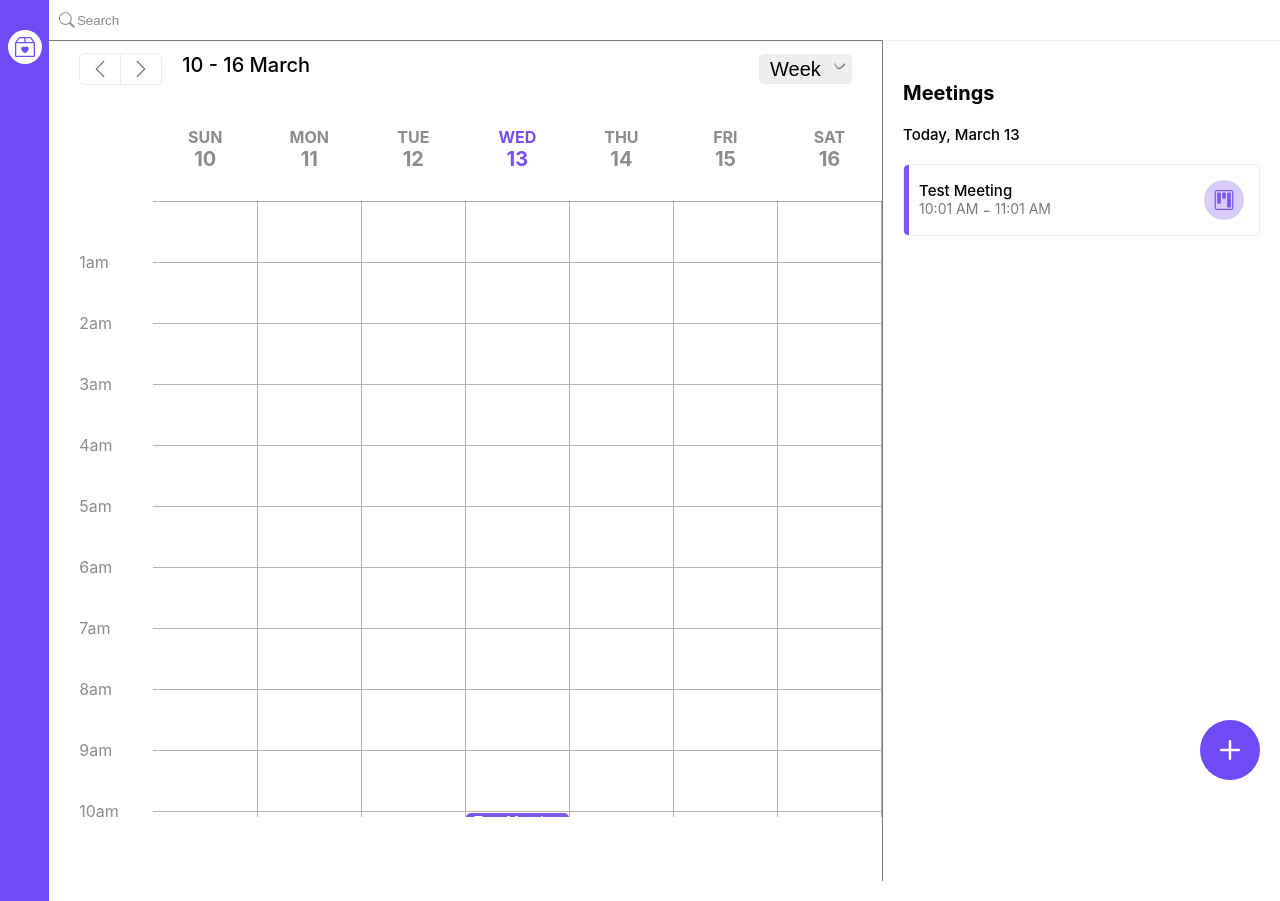
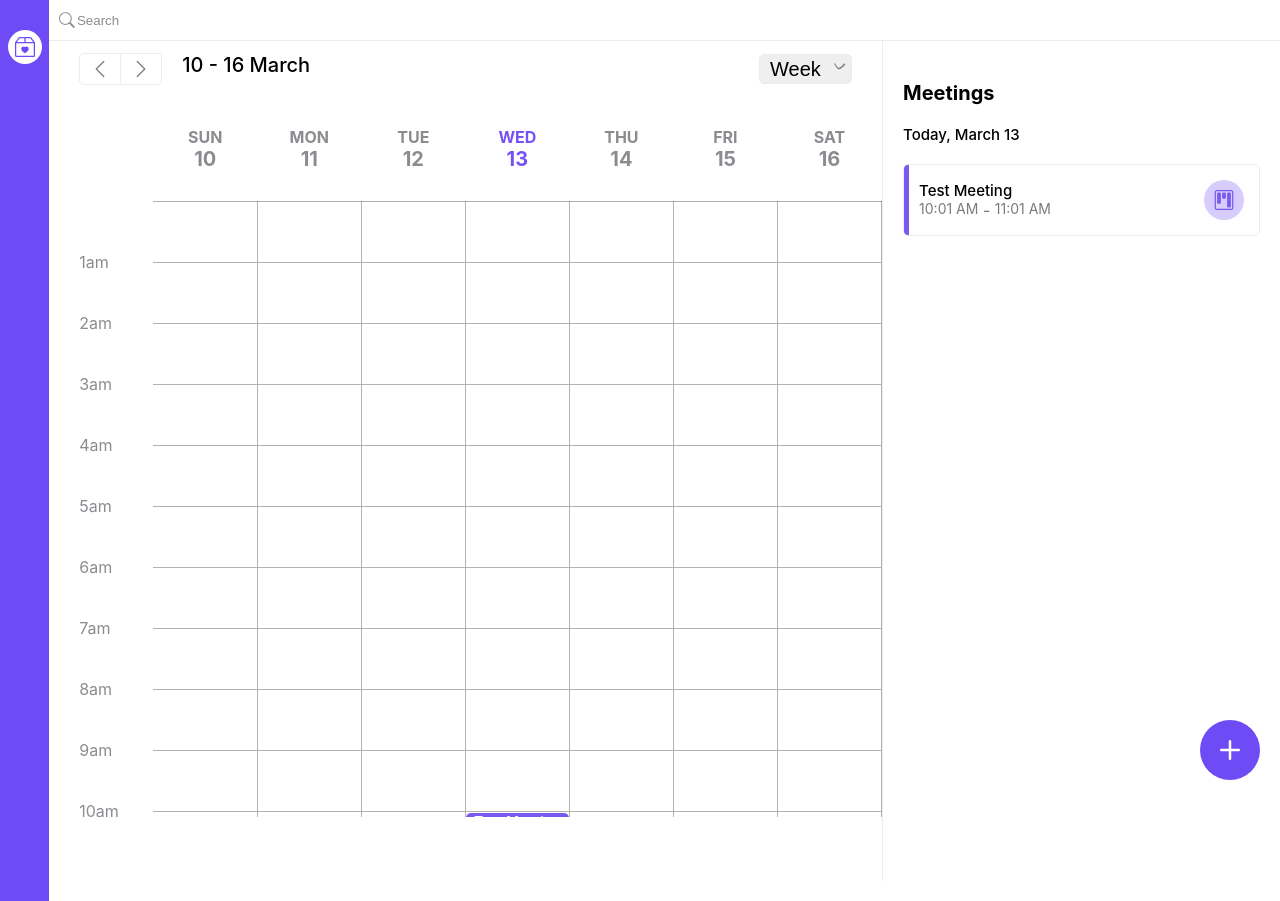
Before and after one commit to YroslavOne/meeting-calendar, a React app in the folder my-app/: page / in a window 1280 px wide. Built offline with nearby package versions, Linux system fonts and the light colour scheme.

Commit message:
17.00 13.03.2024

```diff
--- a/my-app/src/components/Consist.js
+++ /dev/null
@@ -1,4 +0,0 @@
-export const SCREEN = {
-  SCREEN_WEEK: "SCREEN_WEEK",
-  SCREEN_MONTH: "SCREEN_MONTH",
-};
--- /dev/null
+++ b/my-app/src/components/Constants.js
@@ -0,0 +1,90 @@
+import { v4 as uuidv4 } from "uuid";
+import {
+  ChatRight,
+  Kanban,
+  Motherboard,
+  Telephone,
+} from "react-bootstrap-icons";
+
+export const SCREEN = {
+  SCREEN_WEEK: "SCREEN_WEEK",
+  SCREEN_MONTH: "SCREEN_MONTH",
+};
+
+export const ChangeMeetingStart = {
+  name: "New meeting",
+  typeMeeting: {
+    background: "122, 89, 240, 0.3",
+    color: "122, 89, 240, 1",
+    name: "Project meeting",
+  },
+  Date: [new Date().getFullYear(), new Date().getMonth(), new Date().getDate()],
+  timeStart: timeStart(),
+  timeEnd: timeEnd(),
+  // передавать даты нужно
+  location: "",
+  description: "",
+  key: uuidv4(),
+  completed: false,
+};
+export const MeetingStart = [
+  {
+    name: "Test Meeting",
+    typeMeeting: {
+      background: "122, 89, 240, 0.3",
+      color: "122, 89, 240, 1",
+      name: "Project meeting",
+    },
+    Date: [
+      new Date().getFullYear(),
+      new Date().getMonth(),
+      new Date().getDate(),
+    ],
+    timeStart: timeStart(),
+    timeEnd: timeEnd(),
+    location: "Here",
+    description: "you need to study the program",
+    key: uuidv4(),
+    completed: false,
+  },
+];
+
+export const MeetingItems = [
+  {
+    icon: <Kanban />,
+    name: "Project meeting",
+    background: "122, 89, 240, 0.3",
+    color: "122, 89, 240, 1",
+  },
+  {
+    icon: <ChatRight />,
+    name: "Meeting",
+    background: "9, 179, 196, 0.3",
+    color: "9, 179, 196, 1",
+  },
+  {
+    icon: <Telephone />,
+    name: "Call",
+    background: "238, 149, 21, 0.3",
+    color: "238, 149, 21, 1",
+  },
+  {
+    icon: <Motherboard />,
+    name: "Other",
+    background: "255, 88, 99, 0.3",
+    color: "255, 88, 99, 1",
+  },
+];
+
+function timeStart(){
+const dateAndTime = new Date()
+const start = dateAndTime.getHours()
+const end = dateAndTime.getMinutes()
+return [start, end]
+}
+function timeEnd(){
+  const dateAndTime = new Date()
+  const start = dateAndTime.getHours()+1
+  const end = dateAndTime.getMinutes()
+  return [start, end]
+}
--- a/my-app/src/components/Context.js
+++ b/my-app/src/components/Context.js
@@ -1,12 +1,5 @@
 import React, { useState, useEffect } from "react";
-import { v4 as uuidv4 } from "uuid";
-
-import {
-  ChatRight,
-  Kanban,
-  Motherboard,
-  Telephone,
-} from "react-bootstrap-icons";
+import { ChangeMeetingStart, MeetingStart, MeetingItems } from "./Constants";
 
 export const Context = React.createContext({
   meetings: "",
@@ -30,90 +23,15 @@ export const Context = React.createContext({
 });
 
 export const ContextProvider = ({ children }) => {
-  const meetingItems = [
-    {
-      icon: <Kanban />,
-      name: "Project meeting",
-      background: "122, 89, 240, 0.3",
-      color: "122, 89, 240, 1",
-    },
-    {
-      icon: <ChatRight />,
-      name: "Meeting",
-      background: "9, 179, 196, 0.3",
-      color: "9, 179, 196, 1",
-    },
-    {
-      icon: <Telephone />,
-      name: "Call",
-      background: "238, 149, 21, 0.3",
-      color: "238, 149, 21, 1",
-    },
-    {
-      icon: <Motherboard />,
-      name: "Other",
-      background: "255, 88, 99, 0.3",
-      color: "255, 88, 99, 1",
-    },
-  ];
-
-  const meetingStart = [
-    {
-      name: "Test Meeting",
-      typeMeeting: {
-        background: "122, 89, 240, 0.3",
-        color: "122, 89, 240, 1",
-        name: "Project meeting",
-      },
-      Date: [
-        new Date().getFullYear(),
-        new Date().getMonth(),
-        new Date().getDate(),
-      ],
-      timeStart: [new Date().getHours(), new Date().getMinutes()],
-      timeEnd: [new Date().getHours() + 1, new Date().getMinutes()],
-      location: "Here",
-      description: "you need to study the program",
-      key: uuidv4(),
-      completed: false,
-    },
-  ];
-
-  const changeMeetingStart = {
-    name: "New meeting",
-    typeMeeting: {
-      background: "122, 89, 240, 0.3",
-      color: "122, 89, 240, 1",
-      name: "Project meeting",
-    },
-    Date: [
-      new Date().getFullYear(),
-      new Date().getMonth(),
-      new Date().getDate(),
-    ],
-    timeStart: [new Date().getHours(), new Date().getMinutes()],
-    timeEnd: [new Date().getHours() + 1, new Date().getMinutes()],
-    // передавать даты нужно
-    location: "",
-    description: "",
-    key: uuidv4(),
-    completed: false,
-  };
-
   if (!localStorage?.MeetingItem) {
-    localStorage.MeetingItem = JSON.stringify(meetingStart);
+    localStorage.MeetingItem = JSON.stringify(MeetingStart);
   }
-  if (!localStorage?.ChangeRepository) {
-    localStorage.ChangeRepository = JSON.stringify(changeMeetingStart);
-    // 0;
-  }
-  // убрать localStorage?.ChangeRepository
 
   const [meetings, setMeetings] = useState(
     JSON.parse(localStorage.MeetingItem)
   );
   const [meetingsAfterSearch, setMeetingsAfterSearch] = useState(meetings);
-  const [changeRepository, setChangeRepository] = useState(changeMeetingStart);
+  const [changeRepository, setChangeRepository] = useState(ChangeMeetingStart);
   const [createWindow, setCreateWindow] = useState(false);
   const [dateForDisplay, setDateForDisplay] = useState(new Date());
   const [newMeeting, setNewMeeting] = useState(true);
@@ -128,21 +46,25 @@ export const ContextProvider = ({ children }) => {
         setChangeRepository(meeting);
         setNewMeeting(false);
         setCreateWindow(true);
+      } else {
+        // setInteractionWithTask(true);
+        setChangeRepository(ChangeMeetingStart);
+        // setNewMeeting(true);
+        setCreateWindow(true);
       }
     });
   }
 
   useEffect(() => {
     localStorage.MeetingItem = JSON.stringify(meetings);
-    localStorage.ChangeRepository = JSON.stringify(changeRepository);
-  }, [meetings, changeRepository]);
+  }, [meetings]);
 
   return (
     <Context.Provider
       value={{
         meetings,
         setMeetings,
-        meetingItems,
+        MeetingItems,
         actionsForMeeting,
         changeRepository,
         setChangeRepository,
@@ -154,7 +76,7 @@ export const ContextProvider = ({ children }) => {
         setNewMeeting,
         interactionWithTask,
         setInteractionWithTask,
-        changeMeetingStart,
+        ChangeMeetingStart,
         dateForScreenOutput,
         setDateForScreenOutput,
         meetingsAfterSearch,
--- a/my-app/src/components/appComponents/Main.js
+++ b/my-app/src/components/appComponents/Main.js
@@ -1,18 +1,17 @@
-import { useContext } from 'react';
-import { Context } from '../Context';
-import Calendar from './mainComponents/Calendar';
-import CreateMeeting from './mainComponents/CreateTask/CreateMeeting';
-import MeetingToday from './mainComponents/MeetingToday/MeetingToday';
-import './Main.css';
-import { Plus } from 'react-bootstrap-icons';
+import { useContext } from "react";
+import { Context } from "../Context";
+import Calendar from "./mainComponents/Calendar";
+import CreateMeeting from "./mainComponents/CreateTask/CreateMeeting";
+import MeetingToday from "./mainComponents/MeetingToday/MeetingToday";
+import "./Main.css";
+import { Plus } from "react-bootstrap-icons";
 
 function Main() {
-  const { createWindow, setCreateWindow } = useContext(Context);
+  const { createWindow, actionsForMeeting } = useContext(Context);
   // portal почитать
   // isNewEventWindowOpened,setIsNewEventWindowOpened изменить в контексте
   return (
     <div>
-
       <div className="main-calendar-and-meetingtoday">
         <Calendar />
         <MeetingToday />
@@ -21,7 +20,7 @@ function Main() {
       <div>
         <button
           onClick={() => {
-            setCreateWindow(true);
+            actionsForMeeting("none");
           }}
         >
           <Plus className="add-meeting" />
--- a/my-app/src/components/appComponents/mainComponents/Calendar.css
+++ b/my-app/src/components/appComponents/mainComponents/Calendar.css
@@ -1,8 +1,8 @@
 .calendar{
     width: 70%;
     /* padding-right: 10px; */
-    border-top: 1px solid #7B7A80;
-    border-right: 1px solid #7B7A80;
+    border-top: 1px solid #EBECF0;
+    border-right: 1px solid #EBECF0;
 }
 .meeting-today-and-week-or-month{
     display: flex;
--- a/my-app/src/components/appComponents/mainComponents/Calendar.js
+++ b/my-app/src/components/appComponents/mainComponents/Calendar.js
@@ -2,7 +2,7 @@ import { useState, useContext } from 'react';
 import WeekOrMonth from './CalendarComponents/WeekOrMonth';
 import './Calendar.css';
 import { Context } from '../../Context';
-import { SCREEN } from '../../Consist';
+import { SCREEN } from '../../Constants';
 import { ChevronLeft, ChevronRight } from 'react-bootstrap-icons';
 
 function Calendar() {
--- a/my-app/src/components/appComponents/mainComponents/CalendarComponents/WeekOrMonth.js
+++ b/my-app/src/components/appComponents/mainComponents/CalendarComponents/WeekOrMonth.js
@@ -1,7 +1,7 @@
 import React, { useContext, useState } from 'react';
 import Month from './weekOrMonth/Month.js';
 import Week from './weekOrMonth/Week.js';
-import { SCREEN } from '../../../Consist.js';
+import { SCREEN } from '../../../Constants.js';
 import { Context } from '../../../Context.js';
 import './WeekOrMonth.css';
 
--- a/my-app/src/components/appComponents/mainComponents/CalendarComponents/weekOrMonth/Month.css
+++ b/my-app/src/components/appComponents/mainComponents/CalendarComponents/weekOrMonth/Month.css
@@ -2,6 +2,7 @@
     color: gray;
 }
 .meeting-in-day{
+    width: 100%;
     border-radius: 5px;
     padding: 5px;
     color: white;
--- a/my-app/src/components/appComponents/mainComponents/CreateTask/CreateMeeting.js
+++ b/my-app/src/components/appComponents/mainComponents/CreateTask/CreateMeeting.js
@@ -15,7 +15,7 @@ function CreateMeeting() {
     setMeetings,
     changeRepository,
     setChangeRepository,
-    changeMeetingStart,
+    ChangeMeetingStart,
     newMeeting,
     setNewMeeting,
     interactionWithTask,
@@ -68,7 +68,7 @@ function CreateMeeting() {
     setInteractionWithTask(false);
     setNewMeeting(true);
     setCreateWindow(false);
-    setChangeRepository(changeMeetingStart);
+    setChangeRepository(ChangeMeetingStart);
   }
 
   function saveOrCreateMeeting(value) {
--- a/my-app/src/components/appComponents/mainComponents/CreateTask/TaskItems/MeetingType.js
+++ b/my-app/src/components/appComponents/mainComponents/CreateTask/TaskItems/MeetingType.js
@@ -3,7 +3,7 @@ import { Context } from "../../../../Context";
 import "./MeetingType.css";
 
 function MeetingType(props) {
-  const { meetingItems } = useContext(Context);
+  const { MeetingItems } = useContext(Context);
 
   function updateMeetingType(allValuesTypeMeeting) {
     let temporaryStorageForType = {
@@ -18,7 +18,7 @@ function MeetingType(props) {
     <div className="meeting-type">
       <h5 className="meeting-type-title">Meeting type</h5>
       <ul className="meeting-type-items">
-        {meetingItems.map((nameMeeting) => (
+        {MeetingItems.map((nameMeeting) => (
           <li
             className="meeting-type-item"
             onClick={(e) => updateMeetingType(nameMeeting)}
--- a/my-app/src/components/appComponents/mainComponents/MeetingToday/MeetingToday.js
+++ b/my-app/src/components/appComponents/mainComponents/MeetingToday/MeetingToday.js
@@ -7,7 +7,7 @@ function MeetingToday() {
   const dateToday = new Date();
   const monthNow = dateToday.toLocaleString("en", { month: "long" });
   const dayNow = dateToday.getDate();
-  const { meetingsAfterSearch, meetingItems, actionsForMeeting } = useContext(Context);
+  const { meetingsAfterSearch, MeetingItems, actionsForMeeting } = useContext(Context);
 
   let meetingsToday = meetingsAfterSearch.filter(
     (meeting) =>
@@ -17,7 +17,7 @@ function MeetingToday() {
   );
 
   function meetingTypeIcon(nameMeeting) {
-    const filterTypeMeeting = meetingItems.filter(
+    const filterTypeMeeting = MeetingItems.filter(
       (meetingItem) => meetingItem.name === nameMeeting
     );
     return (
@@ -35,7 +35,7 @@ function MeetingToday() {
   }
 
   function lineColor(nameMeeting) {
-    const filterTypeMeeting = meetingItems.filter(
+    const filterTypeMeeting = MeetingItems.filter(
       (meetingItem) => meetingItem.name === nameMeeting
     );
     return "rgba(" + filterTypeMeeting[0].color + ")";
```
